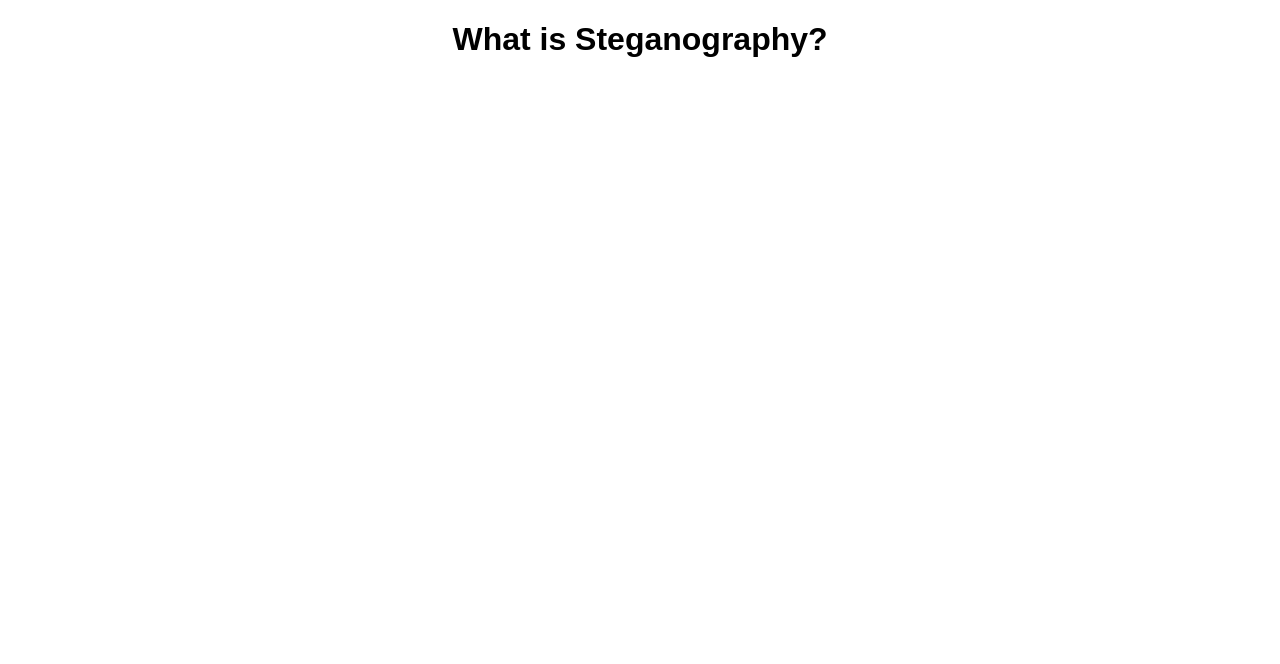
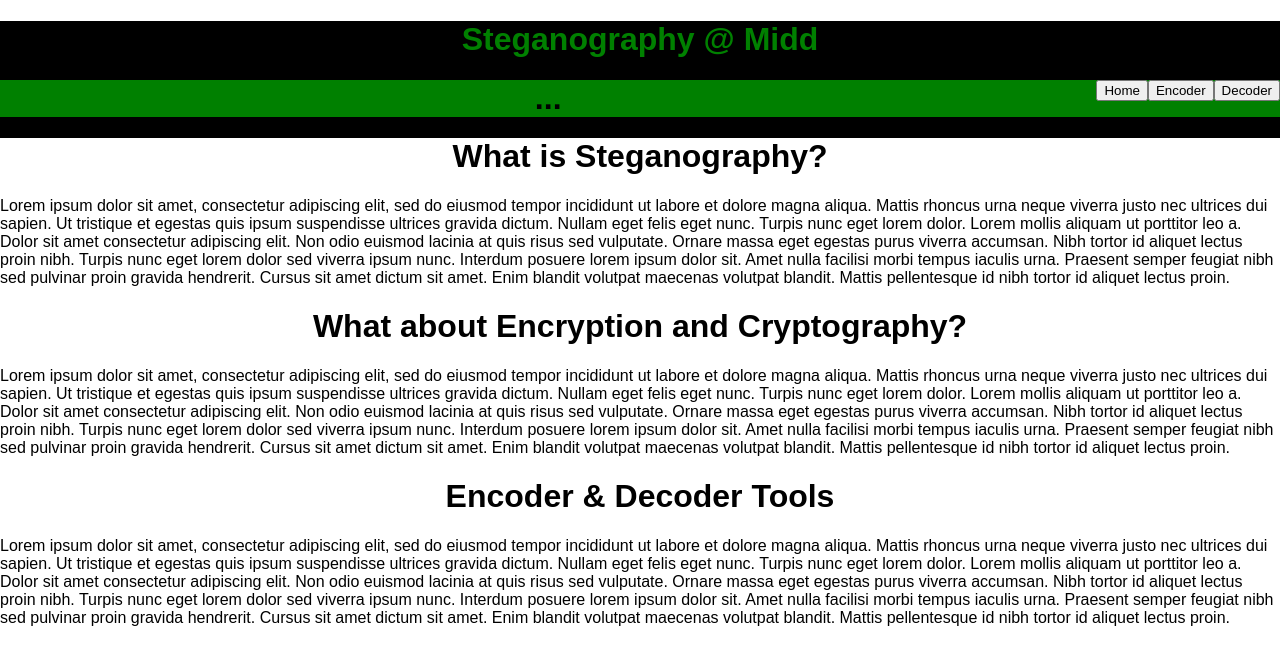
Before and after one commit to lizeth25/steganography, a React (Create React App) app in the folder client/: page / in a window 1280 px wide. Shown: the top 664 px of the page. Built offline with nearby package versions, Linux system fonts and the light colour scheme; the HTML template or start-up script is replaced by a standard one.

Commit message:
started homepage with buttons

```diff
--- a/client/package.json
+++ b/client/package.json
@@ -24,7 +24,9 @@
   "dependencies": {
     "react": "^16.13.0",
     "react-dom": "^16.13.0",
-    "react-scripts": "3.4.0"
+    "react-scripts": "3.4.0",
+    "reactstrap": "^8.4.1",
+    "styled-components": "^5.0.1"
   },
   "devDependencies": {
     "enzyme": "^3.11.0",
--- a/client/src/App.js
+++ b/client/src/App.js
@@ -4,10 +4,24 @@ import "./App.css";
 import styled from "styled-components";
 
 import Home from "./components/Home";
+import Encoder from "./components/Encoder";
+import Decoder from "./components/Decoder";
+import Navigation from "./components/Navigation";
+
+const Title = styled.h1`
+  text-align: center;
+  color: green;
+`;
 
 const App = () => {
   return (
-    <div>
+    <div
+      style={{
+        backgroundColor: "black"
+      }}
+    >
+      <Title> Steganography @ Midd </Title>
+      <Navigation> </Navigation>
       <Home></Home>
     </div>
   );
--- /dev/null
+++ b/client/src/components/Decoder.js
@@ -0,0 +1,22 @@
+import React, { useEffect } from "react";
+import styled from "styled-components";
+import PropTypes from "prop-types";
+
+const Title = styled.h1`
+  text-align: center;
+`;
+
+const Decoder = () => {
+  return (
+    <div
+      style={{
+        backgroundColor: "black"
+      }}
+    >
+      <Title> Decoder </Title>
+    </div>
+  );
+};
+Decoder.propTypes = {};
+
+export default Decoder;
--- /dev/null
+++ b/client/src/components/Encoder.js
@@ -0,0 +1,22 @@
+import React, { useEffect } from "react";
+import styled from "styled-components";
+import PropTypes from "prop-types";
+
+const Title = styled.h1`
+  text-align: center;
+`;
+
+const Encoder = () => {
+  return (
+    <div
+      style={{
+        backgroundColor: "black"
+      }}
+    >
+      <Title> Encoder </Title>
+    </div>
+  );
+};
+Encoder.propTypes = {};
+
+export default Encoder;
--- a/client/src/components/Home.js
+++ b/client/src/components/Home.js
@@ -4,12 +4,66 @@ import PropTypes from "prop-types";
 
 const Title = styled.h1`
   text-align: center;
+  color: black;
 `;
 
 const Home = () => {
   return (
-    <div>
-      <Title> What is Steganography? </Title>
+    <div
+      style={{
+        backgroundColor: "white"
+      }}
+    >
+      <Title> What is Steganography?</Title>
+      <p>
+        Lorem ipsum dolor sit amet, consectetur adipiscing elit, sed do eiusmod
+        tempor incididunt ut labore et dolore magna aliqua. Mattis rhoncus urna
+        neque viverra justo nec ultrices dui sapien. Ut tristique et egestas
+        quis ipsum suspendisse ultrices gravida dictum. Nullam eget felis eget
+        nunc. Turpis nunc eget lorem dolor. Lorem mollis aliquam ut porttitor
+        leo a. Dolor sit amet consectetur adipiscing elit. Non odio euismod
+        lacinia at quis risus sed vulputate. Ornare massa eget egestas purus
+        viverra accumsan. Nibh tortor id aliquet lectus proin nibh. Turpis nunc
+        eget lorem dolor sed viverra ipsum nunc. Interdum posuere lorem ipsum
+        dolor sit. Amet nulla facilisi morbi tempus iaculis urna. Praesent
+        semper feugiat nibh sed pulvinar proin gravida hendrerit. Cursus sit
+        amet dictum sit amet. Enim blandit volutpat maecenas volutpat blandit.
+        Mattis pellentesque id nibh tortor id aliquet lectus proin.
+      </p>
+
+      <Title> What about Encryption and Cryptography?</Title>
+      <p>
+        Lorem ipsum dolor sit amet, consectetur adipiscing elit, sed do eiusmod
+        tempor incididunt ut labore et dolore magna aliqua. Mattis rhoncus urna
+        neque viverra justo nec ultrices dui sapien. Ut tristique et egestas
+        quis ipsum suspendisse ultrices gravida dictum. Nullam eget felis eget
+        nunc. Turpis nunc eget lorem dolor. Lorem mollis aliquam ut porttitor
+        leo a. Dolor sit amet consectetur adipiscing elit. Non odio euismod
+        lacinia at quis risus sed vulputate. Ornare massa eget egestas purus
+        viverra accumsan. Nibh tortor id aliquet lectus proin nibh. Turpis nunc
+        eget lorem dolor sed viverra ipsum nunc. Interdum posuere lorem ipsum
+        dolor sit. Amet nulla facilisi morbi tempus iaculis urna. Praesent
+        semper feugiat nibh sed pulvinar proin gravida hendrerit. Cursus sit
+        amet dictum sit amet. Enim blandit volutpat maecenas volutpat blandit.
+        Mattis pellentesque id nibh tortor id aliquet lectus proin.
+      </p>
+
+      <Title> Encoder & Decoder Tools</Title>
+      <p>
+        Lorem ipsum dolor sit amet, consectetur adipiscing elit, sed do eiusmod
+        tempor incididunt ut labore et dolore magna aliqua. Mattis rhoncus urna
+        neque viverra justo nec ultrices dui sapien. Ut tristique et egestas
+        quis ipsum suspendisse ultrices gravida dictum. Nullam eget felis eget
+        nunc. Turpis nunc eget lorem dolor. Lorem mollis aliquam ut porttitor
+        leo a. Dolor sit amet consectetur adipiscing elit. Non odio euismod
+        lacinia at quis risus sed vulputate. Ornare massa eget egestas purus
+        viverra accumsan. Nibh tortor id aliquet lectus proin nibh. Turpis nunc
+        eget lorem dolor sed viverra ipsum nunc. Interdum posuere lorem ipsum
+        dolor sit. Amet nulla facilisi morbi tempus iaculis urna. Praesent
+        semper feugiat nibh sed pulvinar proin gravida hendrerit. Cursus sit
+        amet dictum sit amet. Enim blandit volutpat maecenas volutpat blandit.
+        Mattis pellentesque id nibh tortor id aliquet lectus proin.
+      </p>
     </div>
   );
 };
--- /dev/null
+++ b/client/src/components/Navigation.js
@@ -0,0 +1,70 @@
+import React, { useEffect } from "react";
+import styled from "styled-components";
+import PropTypes from "prop-types";
+import { Button } from "reactstrap";
+
+const Title = styled.h1`
+  text-align: center;
+`;
+
+const Navigation = () => {
+  const homeButton = (
+    <Button
+      size="sm"
+      type="button"
+      name="Home"
+      style={{ float: "right" }}
+      //onClick={() => {
+      //  pageSelect("volunteerChoice");
+      //}}
+    >
+      Home
+    </Button>
+  );
+
+  const decoderButton = (
+    <Button
+      size="sm"
+      type="button"
+      name="Decoder="
+      style={{ float: "right" }}
+      //onClick={() => {
+      //  pageSelect("volunteerChoice");
+      //}}
+    >
+      Decoder
+    </Button>
+  );
+
+  const encoderButton = (
+    <Button
+      size="sm"
+      type="button"
+      name="Encoder"
+      style={{ float: "right" }}
+      //onClick={() => {
+      //  pageSelect("volunteerChoice");
+      //}}
+    >
+      Encoder
+    </Button>
+  );
+
+  return (
+    <div
+      style={{
+        backgroundColor: "green"
+      }}
+    >
+      <Title>
+        {" "}
+        ... {decoderButton} {encoderButton} {homeButton}{" "}
+      </Title>
+
+      <div></div>
+    </div>
+  );
+};
+Navigation.propTypes = {};
+
+export default Navigation;
```
Also changed, not shown: 1 other file (tests, documents, lock files or other folders).
